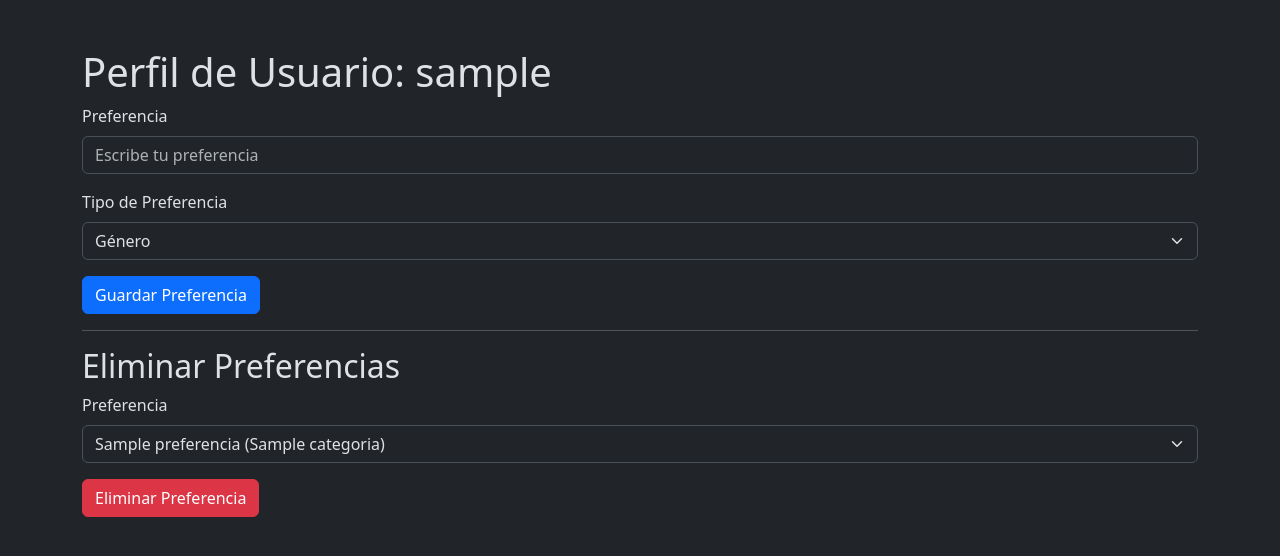
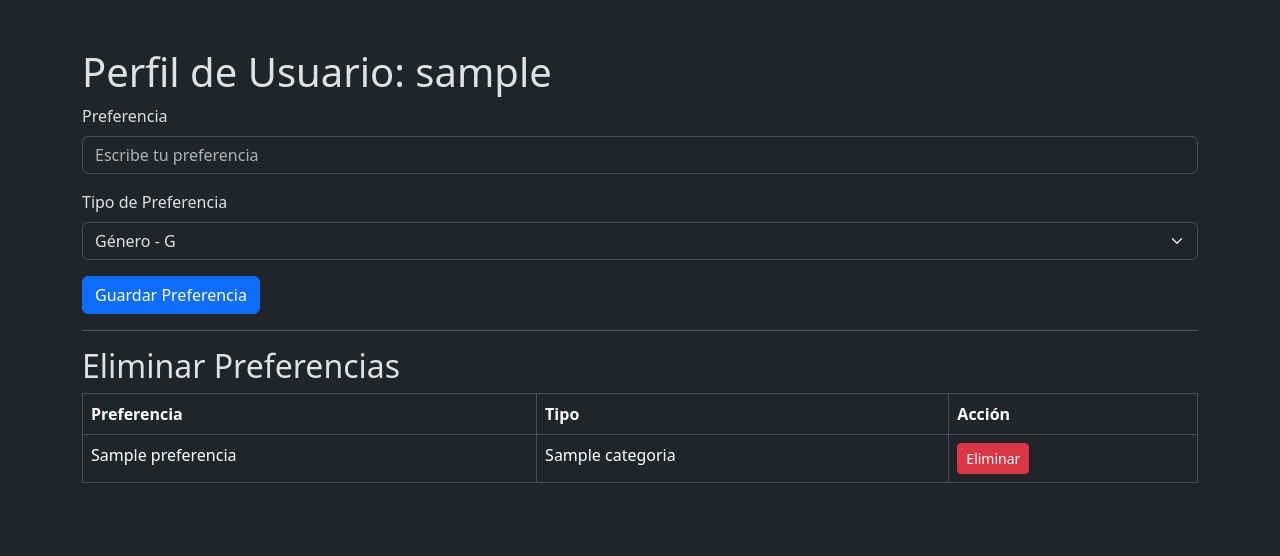
Before and after one commit to gomontalvo/iag-5-app, a Flask app: template templates/user.html in a window 1280 px wide. Shown: the top 556 px of the page. Run offline with Flask 3, Linux system fonts and the light colour scheme; the template is opened without the code that fills it: most values are stand-ins (such as "Sample title", 1, 10 or a date in 2020); parts of the project's set-up code (start-up, migrations or seed data) failed here and were passed over; some libraries are stand-ins or nearby versions.

Commit message:
última actualización

```diff
--- a/app.py
+++ b/app.py
@@ -98,21 +98,28 @@ def user_profile(user_id):
     if not user:
         return "Usuario no encontrado", 404
 
+    mensaje_error = None  # Variable para manejar mensajes de error
+
     if request.method == 'POST':
         # Recuperar datos del formulario
         preferencia = request.form.get('preferencia')
         categoria = request.form.get('categoria')
 
-        # Actualizar o crear preferencia
-        existing_pref = db.session.query(Preferencias).filter_by(user_id=user.id, categoria=categoria).first()
+        # Verificar si ya existe una preferencia igual
+        existing_pref = db.session.query(Preferencias).filter_by(
+            preferencia=preferencia,
+            categoria=categoria,
+            user_id=user.id
+        ).first()
+
         if existing_pref:
-            existing_pref.preferencia = preferencia
+            # Evitar duplicados
+            mensaje_error = f"La preferencia '{preferencia}' ya existe en la categoría '{categoria}'."
         else:
+            # Guardar nueva preferencia si no existe
             db.session.add(Preferencias(preferencia=preferencia, categoria=categoria, user=user))
-
-        # Guardar cambios en la base de datos
-        db.session.commit()
-        return redirect(url_for('user_profile', user_id=user.id))
+            db.session.commit()
+            return redirect(url_for('user_profile', user_id=user.id))
 
     # Obtener preferencias actuales
     preferences = db.session.query(Preferencias).filter_by(user_id=user.id).all()
@@ -121,8 +128,11 @@ def user_profile(user_id):
         'user.html',
         username=user.email,
         user_id=user.id,
-        preferences=preferences
+        preferences=preferences,
+        mensaje_error=mensaje_error  # Pasar mensaje de error al frontend
     )
+
+
 
 @app.route('/user/<int:user_id>/delete_preference', methods=['POST'])
 def delete_preference(user_id):
@@ -131,11 +141,11 @@ def delete_preference(user_id):
     if not user:
         return "Usuario no encontrado", 404
 
-    # Recuperar datos del formulario para eliminar
-    categoria = request.form.get('categoria')
+    # Recuperar el ID de la preferencia a eliminar
+    preference_id = request.form.get('preference_id')
 
     # Buscar y eliminar la preferencia correspondiente
-    preference = db.session.query(Preferencias).filter_by(user_id=user.id, categoria=categoria).first()
+    preference = db.session.query(Preferencias).filter_by(id=preference_id, user_id=user.id).first()
     if preference:
         db.session.delete(preference)
         db.session.commit()
--- a/templates/user.html
+++ b/templates/user.html
@@ -1,44 +1,62 @@
 {% extends 'base.html' %}
 
 {% block title %}
-    Perfil de {{ username }}
+    Perfil de Usuario: {{ username }}
 {% endblock %}
 
 {% block content %}
 <div class="container mt-5">
     <h1>Perfil de Usuario: {{ username }}</h1>
 
+    <!-- Mostrar mensaje de error -->
+    {% if mensaje_error %}
+    <div class="alert alert-danger" role="alert">
+        {{ mensaje_error }}
+    </div>
+    {% endif %}
+
+    <!-- Formulario para agregar nuevas preferencias -->
     <form method="POST" action="{{ url_for('user_profile', user_id=user_id) }}">
         <div class="mb-3">
             <label for="preferencia" class="form-label">Preferencia</label>
             <input type="text" id="preferencia" name="preferencia" class="form-control" placeholder="Escribe tu preferencia">
         </div>
-
         <div class="mb-3">
             <label for="categoria" class="form-label">Tipo de Preferencia</label>
             <select id="categoria" name="categoria" class="form-select">
-                    <option value="G">Género</option>
-                    <option value="P">Título Película</option>
+                <option value="G">Género - G</option>
+                <option value="T">Película - T</option>
             </select>
         </div>
-
         <button type="submit" class="btn btn-primary">Guardar Preferencia</button>
     </form>
 
     <hr>
 
+    <!-- Tabla para mostrar y eliminar preferencias -->
     <h2>Eliminar Preferencias</h2>
+    <table class="table table-bordered">
+        <thead>
+            <tr>
+                <th>Preferencia</th>
+                <th>Tipo</th>
+                <th>Acción</th>
+            </tr>
+        </thead>
+        <tbody>
+            {% for preference in preferences %}
+            <tr>
+                <td>{{ preference.preferencia }}</td>
+                <td>{{ preference.categoria }}</td>
+                <td>
                     <form method="POST" action="{{ url_for('delete_preference', user_id=user_id) }}">
-            <div class="mb-3">
-                <label for="preferencia" class="form-label">Preferencia</label>
-                <select id="preferencia" name="categoria" class="form-select">
-                    {% for preference in preferences %}
-                        <option value="{{ preference.categoria }}">{{ preference.preferencia }} ({{ preference.categoria }})</option>
+                        <input type="hidden" name="preference_id" value="{{ preference.id }}">
+                        <button type="submit" class="btn btn-danger btn-sm">Eliminar</button>
+                    </form>
+                </td>
+            </tr>
             {% endfor %}
-                </select>
-            </div>
-
-            <button type="submit" class="btn btn-danger">Eliminar Preferencia</button>
-        </form>
+        </tbody>
+    </table>
 </div>
 {% endblock %}
```
Lines whose indentation alone changed are shown as unchanged.
